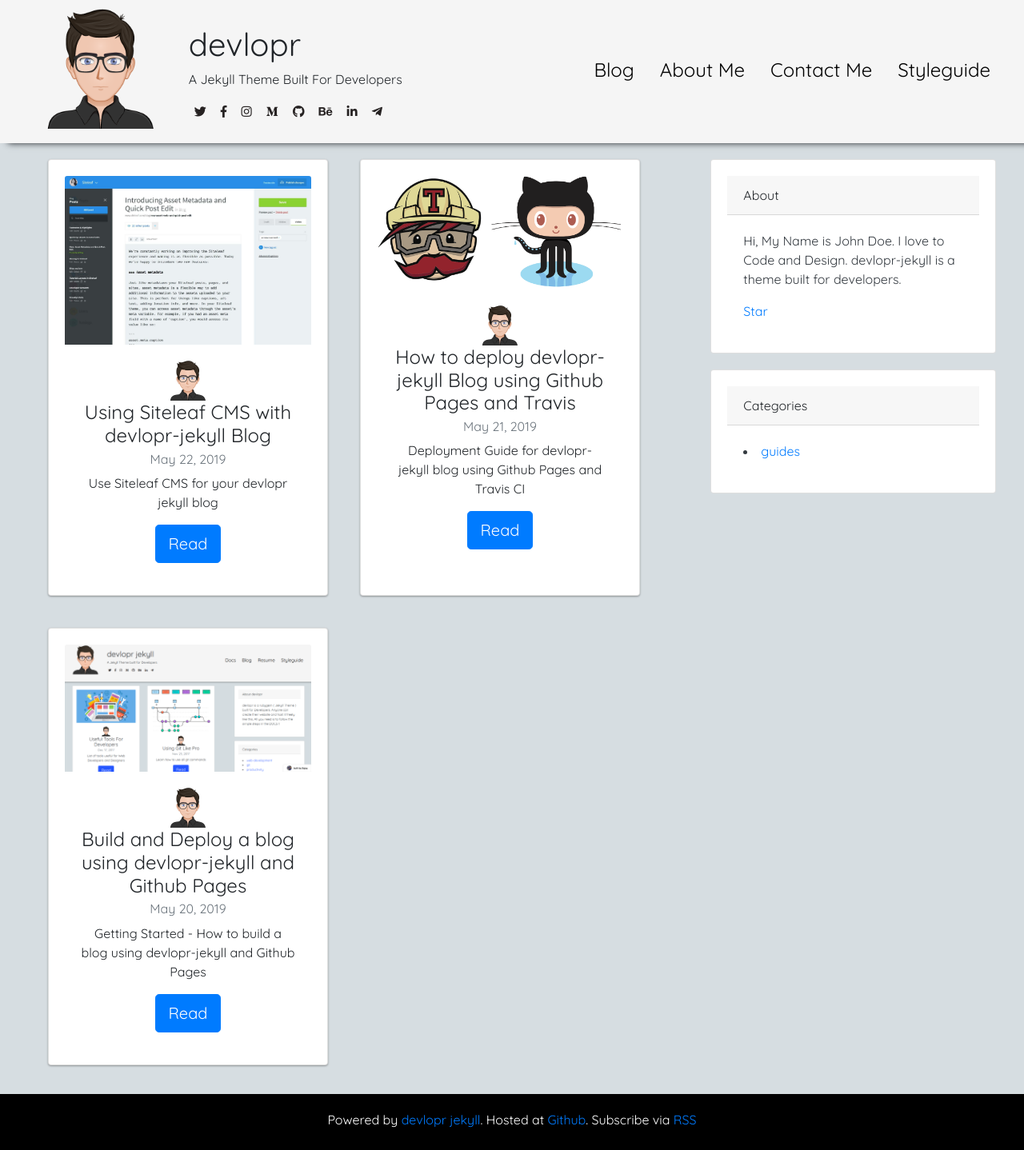
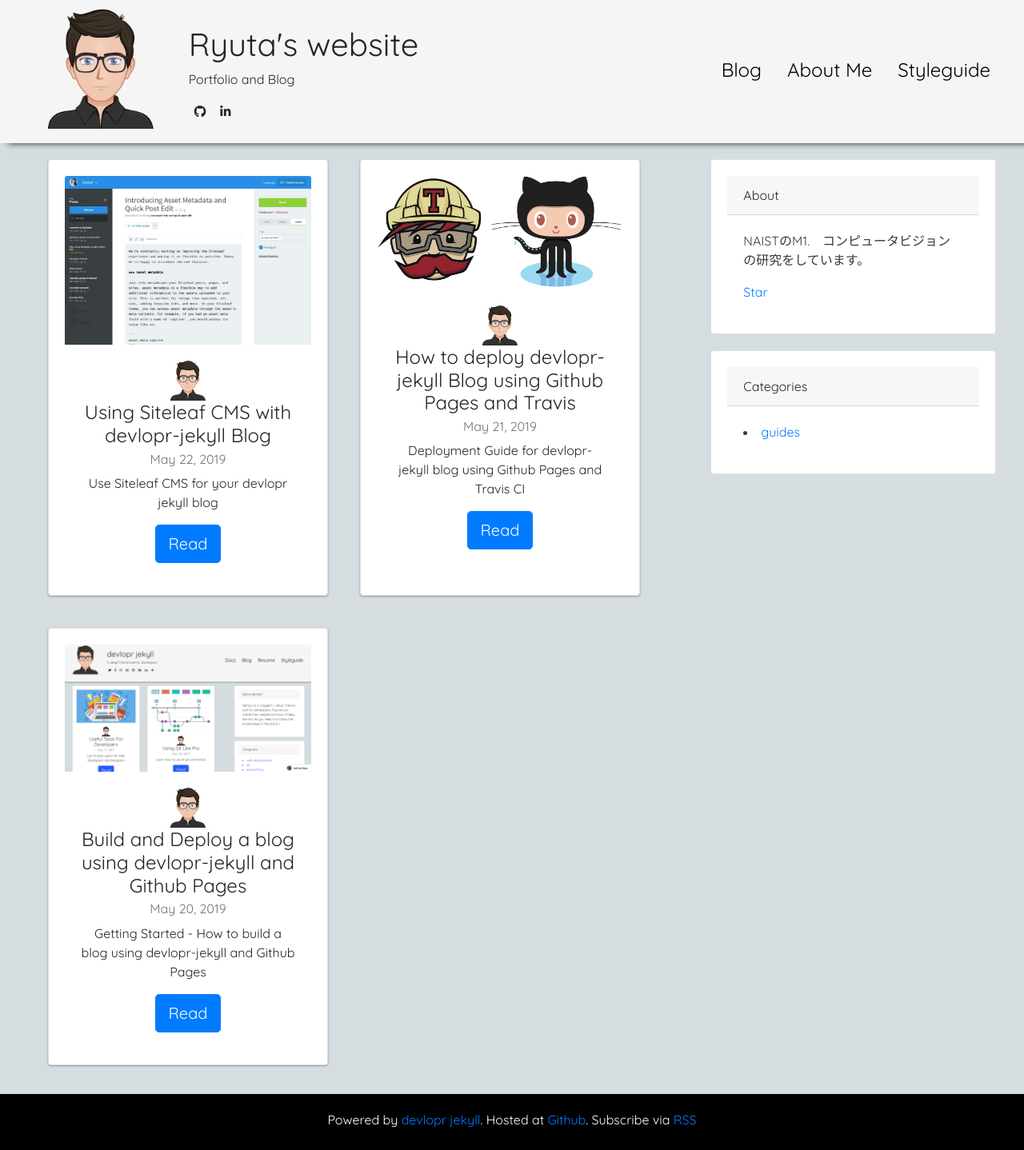
Before and after one commit to Ryuta-S/Ryuta-S.github.io, a Jekyll site: the page built from blog/index.html, in a window 1280 px wide. Shown: the whole page at 80% size. Built offline with Jekyll 4.4.1, drawn with Linux system fonts in a browser that asks for light colours; nearby versions of some CDN libraries; a script that is not in the unit is left out; the list of posts is cut into pages by our own code.

Commit message:
update bio

```diff
--- a/_config.yml
+++ b/_config.yml
@@ -1,9 +1,9 @@
-title: devlopr
-subtitle: A Jekyll Theme Built For Developers
+title: Ryuta's website
+subtitle: Portfolio and Blog
 description: >- # this means to ignore newlines until "baseurl:"
   devlopr-jekyll is a Jekyll Theme Built For Developers
 
-url: "https://devlopr.netlify.com" # the base hostname & protocol for your site, e.g. https://example.github.io
+url: "https://ryuta-s.github.io" # the base hostname & protocol for your site, e.g. https://example.github.io
 baseurl: "" # the subpath of your site, e.g. /blog
 
 urls:
@@ -11,41 +11,43 @@ urls:
       url: /blog
     - text: About Me
       url: /about
-    - text: Contact Me
-      url : /contact
+    # - text: Contact Me
+    #   url : /contact
     - text: Styleguide
       url: /styleguide
 
 # Edit these details
 
 author_logo: profile.png
-author: John Doe
-author_bio: Hi, My Name is John Doe. I love to Code and Design. devlopr-jekyll is a theme built for developers.
-author_email: "johndoe@gmail.com"
-author_location: India
-author_website_url: "http://johndoe.com"
+author: Ryuta Shitomi
+author_bio: NAISTのM1.　コンピュータビジョンの研究をしています。
+author_email: ""
+author_location: Nara,Japan
+author_website_url: "http://ryuta-s.github.io"
 
 author_work_experiences:
-            - company_name: Google
-              company_logo: google.png
-              company_url: https://google.com
-              designation: Software Engineer
-              description: Worked on various Google Products
-              visibility: true
-            - company_name: Microsoft
-              company_logo: microsoft.png
-              company_url: https://microsoft.com
-              designation: Azure Developer
-              description: Worked on various Azure Cloud Products
+            - company_name: グローバルウォーカーズ株式会社
+              company_logo: global_walkers_logo.png
+              company_url: https://www.globalwalkers.co.jp
+              designation: Deep Learning Engineer Internship
+              description: 2019/2 ~ 2019/11. セマンティックセグメンテーションモデルの開発
               visibility: true
 
+
 author_education_details:
-              - college_logo: mit.png
-                college_name: MIT
-                college_url: https://mit.org
-                college_degree: CS Engineer
-                description: Bachelor of Technology
+              - college_logo: kgu_logo_new.png
+                college_name: 情報通信工学科
+                college_url: https://kogakuin.ac.jp
+                college_degree: 工学院大学
+                description: 2016/4 ~ 2020/3 Bachelor of Engineering
                 visibility: true
+              - college_logo: naist_logo.jpg
+                college_name: 先端科学技術研究科　情報科学領域
+                college_url: https://www.naist.jp
+                college_degree: 奈良先端科学技術大学院大学
+                description: 2020/4 ~
+                visibility: true
+
 
 author_project_details:
               - project_thumbnail: gamershub.png
@@ -60,22 +62,22 @@ author_project_details:
                 visibility: true
 
 # social links
-twitter_username: SujayKundu777
-github_username:  sujaykundu777
-facebook_username: johndoe
-linkedin_username: johndoe
-behance_username: johndoe
-instagram_username: johndoe
-medium_username: johndoe
-telegram_username: johndoe
-dribbble_username: johndoe
-flickr_username: johndoe
+# twitter_username: SujayKundu777
+github_username:  Ryuta-S
+# facebook_username: johndoe
+linkedin_username: ryutashitomi
+# behance_username: johndoe
+# instagram_username: johndoe
+# medium_username: johndoe
+# telegram_username: johndoe
+# dribbble_username: johndoe
+# flickr_username: johndoe
 
 #for comments using disqus
-disqus_shortname: sujay-kundu
+disqus_shortname: ryuta-s
 
 # wakatime username (coding activity)
-wakatime_username: sujaykundu777
+wakatime_username: Ryuta-S
 
 # syntax highlighter
 markdown: kramdown
@@ -83,7 +85,7 @@ highlighter: rouge
 permalink: pretty
 
 # google analytics
-google_analytics: UA-46783401-10
+# google_analytics: UA-46783401-10
 
 # Choose what to show ( can be true or false)
 show_author_work_experiences: true
--- a/_includes/author_skills.html
+++ b/_includes/author_skills.html
@@ -1,2 +1,2 @@
-<p> HTML , CSS , Javascript , PHP, Python, C</p>
-<p> Adobe XD, Inkscape, Git, Linux </p>
+<p> Python, TensorFlow, C, Java</p>
+<p> Git, Linux </p>
--- a/_includes/contact_me_form.html
+++ b/_includes/contact_me_form.html
@@ -1,5 +1,5 @@
 <!-- Replace the email with your own formspree email -->
-<form action="https://formspree.io/sujaykundu777@gmail.com" method="POST" >
+<form action="https://formspree.io/shitomi.ryuta.sn6@is.naist.jp" method="POST" >
     <div class="form-group">
       <label for="contact_form_name">Your Name :</label>
       <input type="text" class="form-control" name="name" id="contact_form_name" placeholder="Enter Your Name">
--- a/_includes/footer.html
+++ b/_includes/footer.html
@@ -1,7 +1,7 @@
 
 <footer>
 
-    <p> Powered by<a href="https://devlopr.netlify.com/readme"> devlopr jekyll</a>. Hosted at <a href="https://pages.github.com">Github</a>. Subscribe via
+    <p> Powered by<a href="https://devlopr.netlify.com/#/"> devlopr jekyll</a>. Hosted at <a href="https://pages.github.com">Github</a>. Subscribe via
         <a href="{{ " /feed.xml " | prepend: site.baseurl }}">RSS</a>
     </p>
 
--- a/_includes/github_star_button.html
+++ b/_includes/github_star_button.html
@@ -1,2 +1,2 @@
 <!-- Place this tag where you want the button to render. -->
-<a class="github-button" href="https://github.com/sujaykundu777/devlopr-jekyll" data-size="large" data-show-count="true" aria-label="Star sujaykundu777/devlopr-jekyll on GitHub">Star</a>
+<a class="github-button" href="https://github.com/Ryuta-S" data-size="large" data-show-count="true" aria-label="Star sujaykundu777/devlopr-jekyll on GitHub">Star</a>
--- a/_includes/head.html
+++ b/_includes/head.html
@@ -24,7 +24,7 @@
   <link rel="stylesheet" href="https://use.fontawesome.com/releases/v5.1.0/css/all.css" integrity="sha384-lKuwvrZot6UHsBSfcMvOkWwlCMgc0TaWr+30HWe3a4ltaBwTZhyTEggF5tJv8tbt"
     crossorigin="anonymous">
 
-    <script>
+    <!-- <script>
       (function(d, h, m){
           var js, fjs = d.getElementsByTagName(h)[0];
           if (d.getElementById(m)){return;}
@@ -37,7 +37,7 @@
           js.src = "https://makerwidget.com/js/embed.js";
           fjs.parentNode.insertBefore(js, fjs)
       }(document, "script", "dhm"))
-  </script>
+  </script> -->
 
 {% if jekyll.environment == "production" %}
 
```
Also changed, not shown: README.md, assets/img/global_walkers_logo.png (added), assets/img/kgu_logo_new.png (added), assets/img/mit.png (deleted), assets/img/naist_logo.jpg (added), 1 other file.
